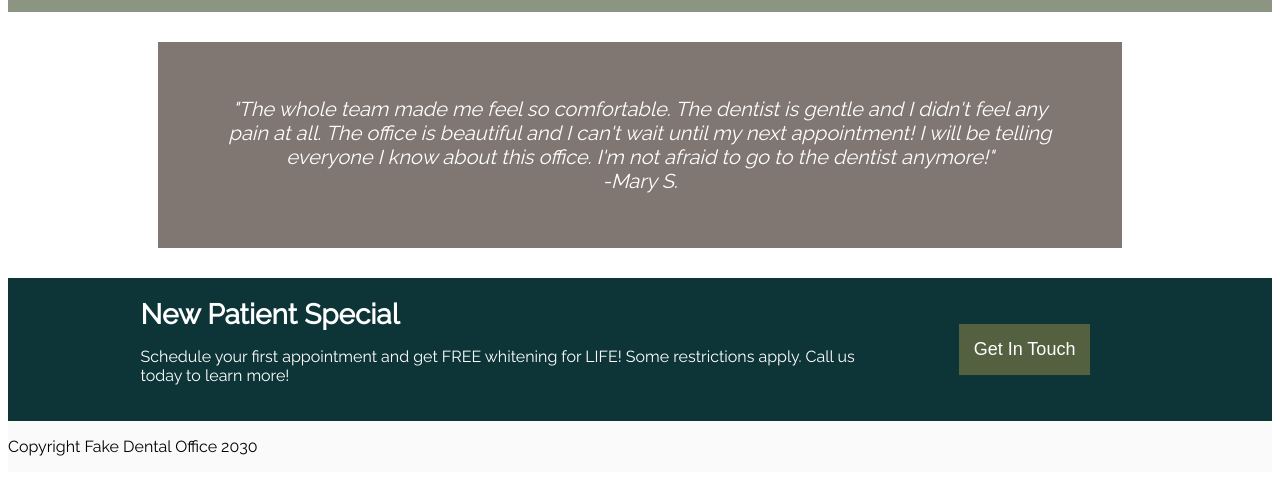
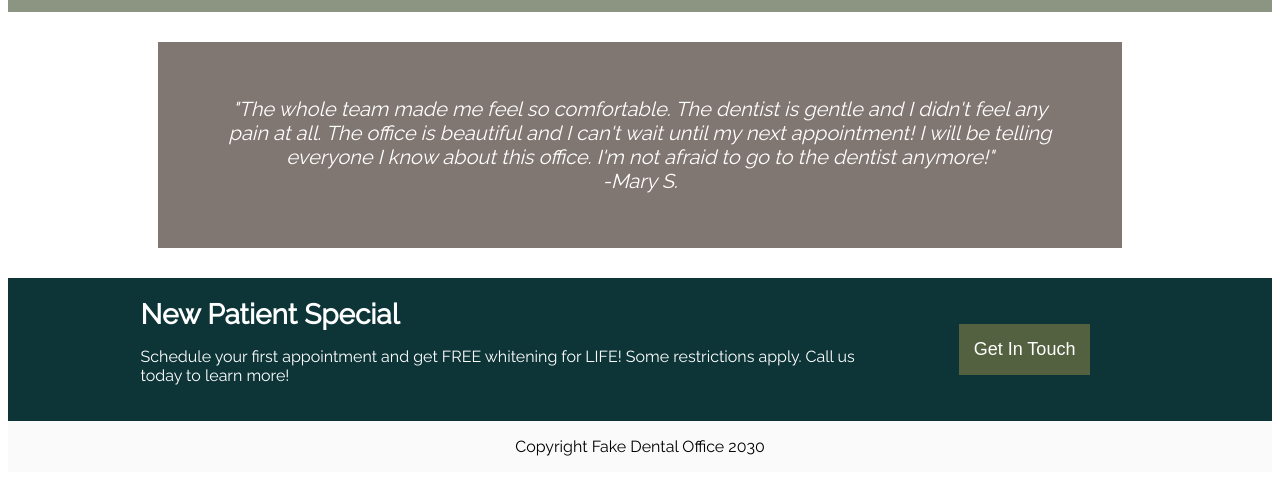
Before and after one commit to nicholephillips/odin-landing-page, a plain HTML site: page index.html in a window 1280 px wide. Shown: the part 738-1218 px from the top of the page. Drawn offline with Linux system fonts and the light colour scheme.

Commit message:
Edit footer

```diff
--- a/index.html
+++ b/index.html
@@ -82,7 +82,7 @@
     </div>
 
     <footer>
-        <p>Copyright Fake Dental Office 2030</p>
+        <p id="footer">Copyright Fake Dental Office 2030</p>
     </footer>
 
 
--- a/style.css
+++ b/style.css
@@ -185,8 +185,9 @@ h3#NP {
 
 footer {
     display: flex;
+    flex-direction: row;
+    justify-content: center;
+    align-items: center;
     background-color: #fafafa;
     margin-top: auto;
-    align-items: center;
-    justify-items: center;
 }
```
